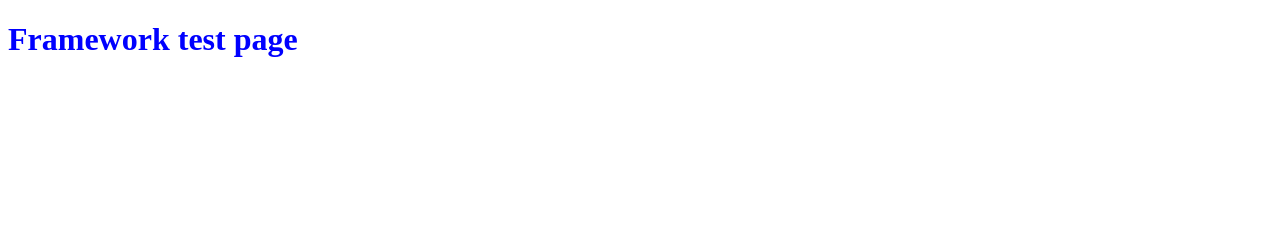
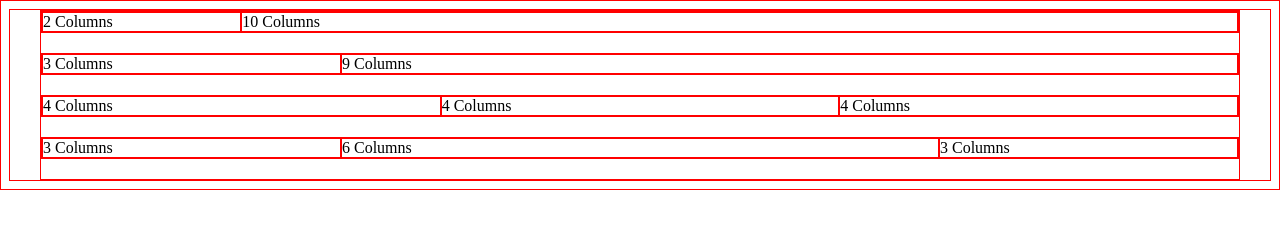
Before and after one commit to ggem/udacity-ithac, a plain HTML site: page portfolio/framework/test.html in a window 1280 px wide. Drawn offline with Linux system fonts and the light colour scheme.

Commit message:
lesson 2  -  finished

```diff
--- a/portfolio/framework/css/main.css
+++ b/portfolio/framework/css/main.css
@@ -1,3 +1,72 @@
-h1 {
-  color: blue;
+* {
+    border: 1px solid red !important;
 }
+
+* {
+    -webkit-box-sizing: border-box;
+    -moz-box-sizing: border-box;
+    -ms-box-sizing: border-box;
+    box-sizing: border-box;
+}
+
+.grid {
+    margin: 0 auto;
+    max-width: 1200px;
+    width: 100%;
+}
+
+.row {
+    width: 100%;
+    margin-bottom: 20px;
+    display: -webkit-box;
+    display: flex;
+    flex-wrap: wrap;
+}
+
+.col-1 {
+    width: 8.33%;
+}
+
+.col-2 {
+    width: 16.66%;
+}
+
+.col-3 {
+    width: 25%;
+}
+
+.col-4 {
+    width: 33.33%;
+}
+
+.col-5 {
+    width: 41.66%;
+}
+
+.col-6 {
+    width: 50%;
+}
+
+.col-7 {
+    width: 58.33%;
+}
+
+.col-8 {
+    width: 66.66%;
+}
+
+.col-9 {
+    width: 75%;
+}
+
+.col-10 {
+    width: 83.33%;
+}
+
+.col-11 {
+    width: 91.66%;
+}
+
+.col-12 {
+    width: 100%;
+}
--- a/portfolio/framework/test.html
+++ b/portfolio/framework/test.html
@@ -1,9 +1,30 @@
-<!DOCTYPE HTML>
+<!DOCTYPE html>
 <html>
-  <head>
-    <link href="css/main.css" rel="stylesheet" type="text/css">
-  </head>
-  <body>
-    <h1>Framework test page</h1>
-  </body>
+<head>
+  <meta charset="utf-8">
+  <title>Framework Test Page</title>
+  <link rel="stylesheet" href="css/main.css">
+</head>
+<body>
+  <div class="grid">
+    <div class="row">
+      <div class="col-2">2 Columns</div>
+      <div class="col-10">10 Columns</div>
+    </div>
+    <div class="row">
+      <div class="col-3">3 Columns</div>
+      <div class="col-9">9 Columns</div>
+    </div>
+    <div class="row">
+      <div class="col-4">4 Columns</div>
+      <div class="col-4">4 Columns</div>
+      <div class="col-4">4 Columns</div>
+    </div>
+    <div class="row">
+      <div class="col-3">3 Columns</div>
+      <div class="col-6">6 Columns</div>
+      <div class="col-3">3 Columns</div>
+    </div>
+  </div>
+</body>
 </html>
```
